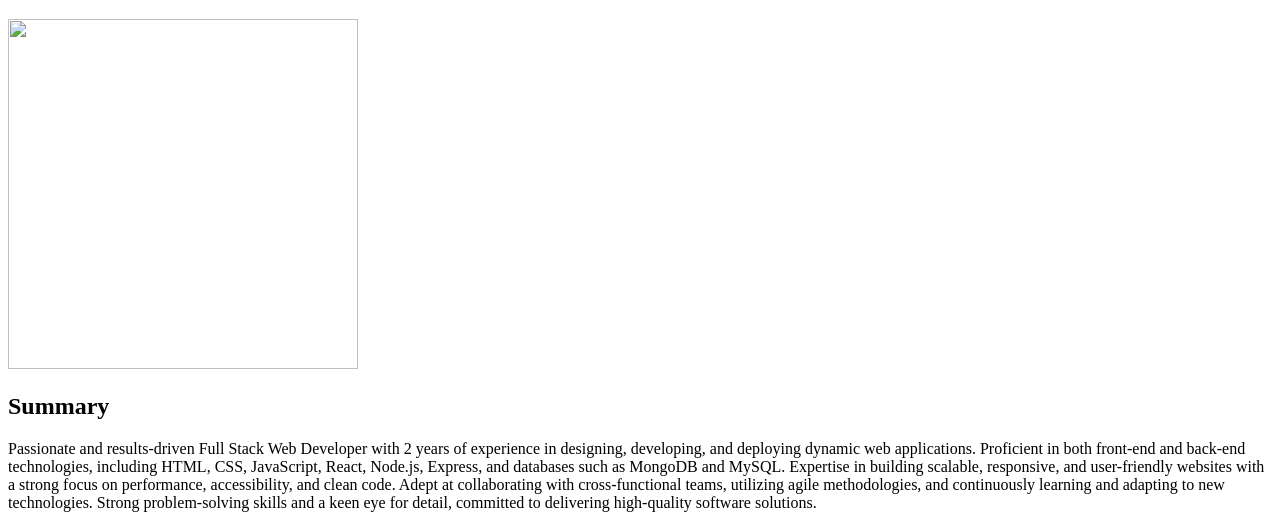
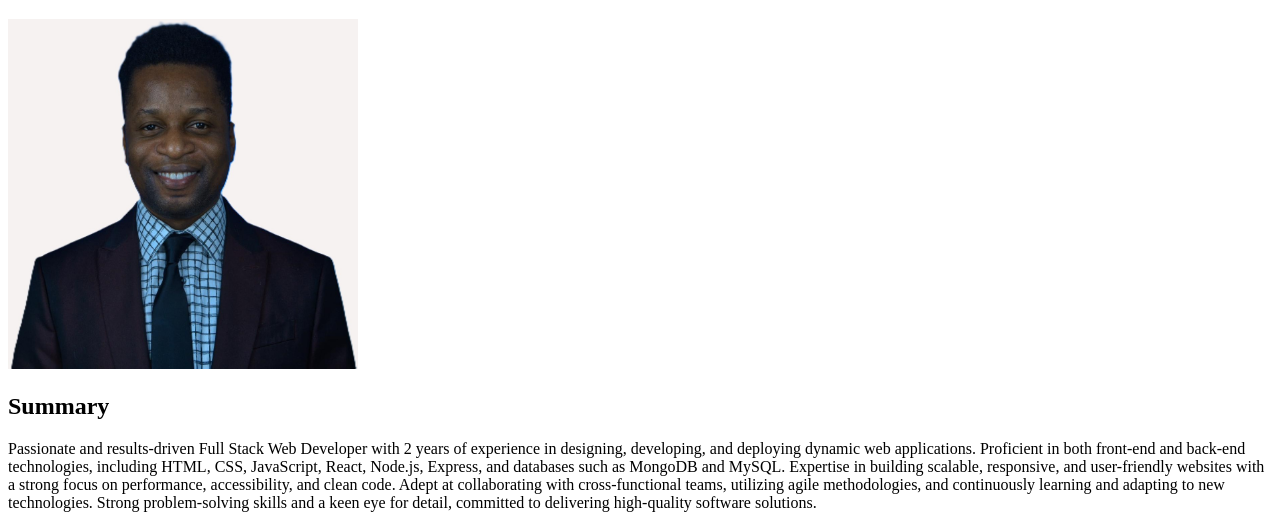
Before and after one commit to rich4web-millenium/richie-portfolio, a plain HTML site: page index.html in a window 1280 px wide. Shown: the part 87-613 px from the top of the page. Drawn offline with Linux system fonts and the light colour scheme.

Commit message:
Add files via upload

```diff
--- a/index.html
+++ b/index.html
@@ -6,7 +6,7 @@
     <title>My Resume</title>
     <a href="./public/about.html">About Me</a>
     <a href="./public/contact.html">Contact Me</a><h1>OLUMIDE FARINMADE</h1>
-    <img src="../Resume-Project/photo/profesionalPic3.jpg" height="350" width="350" >
+    <img src="./photo/profesionalPic3.jpg" height="350" width="350" >
     <h2>Summary</h2>
     <p>Passionate and results-driven Full Stack Web Developer with 2 years of experience in designing, developing, and deploying dynamic web applications. Proficient in both front-end and back-end technologies, including HTML, CSS, JavaScript, React, Node.js, Express, and databases such as MongoDB and MySQL. Expertise in building scalable, responsive, and user-friendly websites with a strong focus on performance, accessibility, and clean code. Adept at collaborating with cross-functional teams, utilizing agile methodologies, and continuously learning and adapting to new technologies. Strong problem-solving skills and a keen eye for detail, committed to delivering high-quality software solutions.</p>
     <hr>
```
